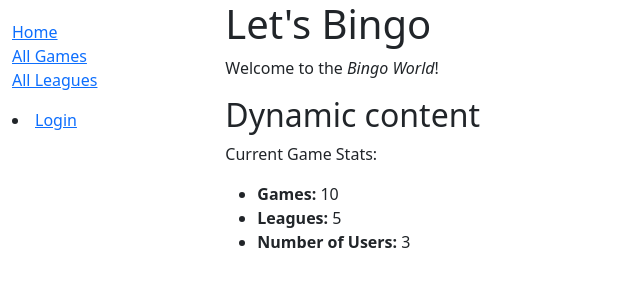
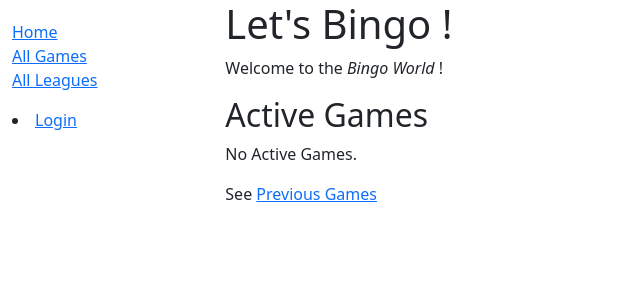
Before and after one commit to ashwinss3/BingoGame, a Django app: page /bingo/v1/ in a window 1280 px wide. Shown: the top 300 px of the page, without its empty margins (0-640 px from the left). Run offline with Django 4.2, Linux system fonts and the light colour scheme; data comes from the database, SQL or seed files in the repository.

Commit message:
Homepage changes + Other changes

```diff
--- a/bingo/templates/game/game_list.html
+++ b/bingo/templates/game/game_list.html
@@ -6,7 +6,7 @@
   <ul>
     {% for game in game_list %}
       <li>
-        <a href="{{ game.get_absolute_url }}">{{ game.name }}</a> (Deadline: {{ game.end_time }})
+        <a href="{{ game.user_game_url }}">{{ game.name }}</a> (Deadline: {{ game.end_time }})
       </li>
     {% endfor %}
   </ul>
--- a/bingo/templates/index.html
+++ b/bingo/templates/index.html
@@ -4,13 +4,21 @@
 <link rel="stylesheet" href="{% static 'css/styles.css' %}">
 
 {% block content %}
-  <h1>Let's Bingo</h1>
-  <p>Welcome to the <em>Bingo World</em>!</p>
-  <h2>Dynamic content</h2>
-  <p>Current Game Stats:</p>
-  <ul>
-    <li><strong>Games:</strong> {{ num_games }}</li>
-    <li><strong>Leagues:</strong> {{ num_leagues }}</li>
-    <li><strong>Number of Users:</strong> {{ num_users }}</li>
-  </ul>
+  <h1>Let's Bingo !</h1>
+    <p>Welcome to the <em>Bingo World</em> !</p>
+    <h2>Active Games</h2>
+    {% if active_games %}
+        <ul>
+            {% for game in active_games %}
+                <li>
+                    <a href="{{ game.user_game_url }}">{{ game.name }}</a> (Deadline: {{ game.end_time }})
+                </li>
+            {% endfor %}
+        </ul>
+    {% else %}
+        <p>No Active Games. </p>
+    {% endif %}
+
+    See <a href="{% url 'user-games' %}">Previous Games</a>
+
 {% endblock %}
--- a/bingo/urls.py
+++ b/bingo/urls.py
@@ -11,6 +11,6 @@ urlpatterns = [
     path('league-standing/<int:league_id>', views.LeagueStandinglView.as_view(), name='league-standings'),
     path('my-games/', views.UserGameListView.as_view(), name='user-games'),
     path('my-game/<int:pk>', views.UserGameDetailView.as_view(), name='user-game-detail'),
-    path('my-game/<int:game_id>/create/', views.manage_user_game, name='user-game-create'),
+    path('my-game/<int:game_id>/manage/', views.manage_user_game, name='user-game-manage'),
 
 ]
--- a/bingo/utils/utils.py
+++ b/bingo/utils/utils.py
@@ -0,0 +1,6 @@
+from datetime import datetime
+
+
+def get_active_games():
+    from bingo.models import Game
+    return Game.objects.filter(end_time__gt=datetime.utcnow())
--- a/bingo/views.py
+++ b/bingo/views.py
@@ -8,11 +8,15 @@ from django.views.generic.edit import CreateView
 
 from bingo.forms.game import GameForm, UserGameBaseFormset
 from bingo.models import Game, LeagueStandings, League, UserGame, UserGameChoices
+from bingo.utils import utils
+
 
 class GameListView(generic.ListView):
     model = Game
     template_name = 'game/game_list.html'
     paginate_by = 10
+    ordering = ['-created_at']
+
 
 
 class GameDetailView(generic.DetailView):
@@ -24,12 +28,14 @@ class LeagueListView(LoginRequiredMixin, generic.ListView):
     model = League
     template_name = 'league/league_list.html'
     paginate_by = 10
+    ordering = ['-created_at']
 
 
 class LeagueStandinglView(generic.ListView):
     model = LeagueStandings
     template_name = 'league/league_standings.html'
     paginate_by = 10
+    ordering = ['-created_at']
 
     def get_queryset(self):
         return LeagueStandings.objects.filter(league_id=self.kwargs['league_id'])
@@ -59,15 +65,14 @@ class UserGameCreate(CreateView):
 
 
 
+
 def index(request):
     """View function for home page of site."""
 
     # Generate counts of some main objects
-
+    active_games = utils.get_active_games()
     context = {
-        'num_games': 10,
-        'num_leagues': 5,
-        'num_users': 3,
+        'active_games': active_games
     }
 
     # Render the HTML template index.html with the data in the context variable
@@ -80,7 +85,7 @@ def manage_user_game(request, game_id):
 
     UserFormSet = inlineformset_factory(UserGame, UserGameChoices, fields=['position', 'choice'],
                                         min_num=game_size, max_num=game_size, validate_max=True,
-                                        validate_min=True, formset=UserGameBaseFormset, can_delete=False)
+                                        validate_min=True, formset=UserGameBaseFormset, can_delete=False, edit_only=False)
     saved = False
 
 
```
Also changed, not shown: bingo/models.py (+6 -2 lines), Readme.md.
